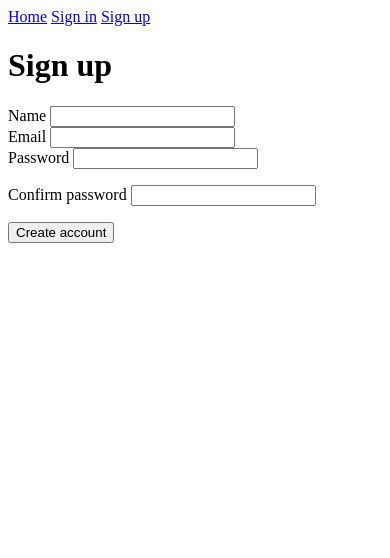
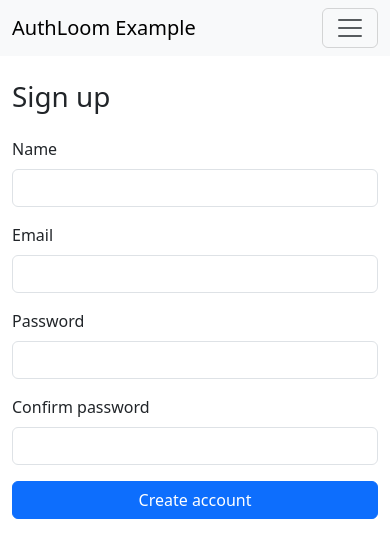
Before and after one commit to sreekarnv/authloom, a FastAPI app: template examples/credentials_auth_postgres/templates/auth/signup.jinja2 in a window 390 px wide. Shown: the top 558 px of the page. Run offline with FastAPI, Linux system fonts and the light colour scheme; the template is opened without the code that fills it, so the values that code supplies are empty; parts of the project's set-up code (start-up, migrations or seed data) failed here and were passed over.

Commit message:
💄 feat: style auth example templates with bootstrap

```diff
--- a/examples/credentials_auth_postgres/templates/auth/signup.jinja2
+++ b/examples/credentials_auth_postgres/templates/auth/signup.jinja2
@@ -1,13 +1,29 @@
 {% extends "base.jinja2" %}
 {% block title %}Sign up{% endblock %}
 {% block content %}
-<h1>Sign up</h1>
-<form method="post" action="/signup">
+<div class="row justify-content-center">
+<div class="col-12 col-md-8 col-lg-5">
+<h1 class="mb-4">Sign up</h1>
+<form method="post" action="/signup" class="vstack gap-3">
     <input type="hidden" name="csrf_token" value="{{ csrf_token }}">
-    <div><label>Name <input name="name" value="{{ form.name|default('') }}" required></label></div>
-    <div><label>Email <input type="email" name="email" value="{{ form.email|default('') }}" required></label></div>
-    <div><label>Password <input type="password" name="password" required></label></div>
-    <p><label>Confirm password <input type="password" name="password_confirm" required></label></p>
-    <button type="submit">Create account</button>
+    <div>
+        <label for="name" class="form-label">Name</label>
+        <input id="name" class="form-control" name="name" value="{{ form.name|default('') }}" required>
+    </div>
+    <div>
+        <label for="email" class="form-label">Email</label>
+        <input id="email" class="form-control" type="email" name="email" value="{{ form.email|default('') }}" required>
+    </div>
+    <div>
+        <label for="password" class="form-label">Password</label>
+        <input id="password" class="form-control" type="password" name="password" required>
+    </div>
+    <div>
+        <label for="password_confirm" class="form-label">Confirm password</label>
+        <input id="password_confirm" class="form-control" type="password" name="password_confirm" required>
+    </div>
+    <button type="submit" class="btn btn-primary">Create account</button>
 </form>
+</div>
+</div>
 {% endblock %}
--- a/examples/credentials_auth_postgres/templates/base.jinja2
+++ b/examples/credentials_auth_postgres/templates/base.jinja2
@@ -4,25 +4,54 @@
     <meta charset="utf-8">
     <meta name="viewport" content="width=device-width, initial-scale=1">
     <title>{% block title %}AuthLoom example{% endblock %}</title>
+    <link href="https://cdn.jsdelivr.net/npm/bootstrap@5.3.8/dist/css/bootstrap.min.css" rel="stylesheet" integrity="sha384-sRIl4kxILFvY47J16cr9ZwB07vP4J8+LH7qKQnuqkuIAvNWLzeN8tE5YBujZqJLB" crossorigin="anonymous">
 </head>
 <body>
-    <nav>
-        <a href="/">Home</a>
-        {% if user %}
-        <a href="/account">Account</a>
-        <form method="post" action="/signout">
-            <input type="hidden" name="csrf_token" value="{{ csrf_token }}">
-            <button type="submit">Sign out</button>
-        </form>
-        {% else %}
-        <a href="/signin">Sign in</a>
-        <a href="/signup">Sign up</a>
-        {% endif %}
+    <nav class="navbar navbar-expand-lg bg-body-tertiary">
+        <div class="container">
+            <a class="navbar-brand" href="/">AuthLoom Example</a>
+            <button
+                class="navbar-toggler"
+                type="button"
+                data-bs-toggle="collapse"
+                data-bs-target="#main-navbar-collapse"
+                aria-controls="main-navbar-collapse"
+                aria-expanded="false"
+                aria-label="Toggle navigation">
+                <span class="navbar-toggler-icon"></span>
+            </button>
+            <div class="collapse navbar-collapse" id="main-navbar-collapse">
+                <ul class="navbar-nav ms-auto mb-lg-0">
+                    {% if user %}
+                    <li class="nav-item">
+                        <a class="nav-link" href="/account">Account</a>
+                    </li>
+                    {% else %}
+                    <li class="nav-item">
+                        <a class="nav-link" href="/signin">Sign in</a>
+                    </li>
+                    <li class="nav-item">
+                        <a class="nav-link" href="/signup">Sign up</a>
+                    </li>
+                    {% endif %}
+                </ul>
+            </div>
+            {% if user %}
+                <form method="post" action="/signout" class="d-inline ms-lg-3">
+                    <input type="hidden" name="csrf_token" value="{{ csrf_token }}">
+                    <button type="submit" class="btn btn-outline-secondary btn-sm">Sign out</button>
+                </form>
+            {% endif  %}
+        </div>
     </nav>
 
-    {% if message %}<p>{{ message }}</p>{% endif %}
-    {% if error %}<p>{{ error }}</p>{% endif %}
+    <main class="container py-4">
+        {% if message %}<div class="alert alert-info" role="alert">{{ message }}</div>{% endif %}
+        {% if error %}<div class="alert alert-danger" role="alert">{{ error }}</div>{% endif %}
 
-    {% block content %}{% endblock %}
+        {% block content %}{% endblock %}
+    </main>
+
+    <script src="https://cdn.jsdelivr.net/npm/bootstrap@5.3.8/dist/js/bootstrap.bundle.min.js" integrity="sha384-FKyoEForCGlyvwx9Hj09JcYn3nv7wiPVlz7YYwJrWVcXK/BmnVDxM+D2scQbITxI" crossorigin="anonymous"></script>
 </body>
 </html>
```
Also changed, not shown: examples/credentials_auth_postgres/templates/account.jinja2 (+15 -7 lines), examples/credentials_auth_postgres/templates/auth/change_password.jinja2 (+19 -6 lines), examples/credentials_auth_postgres/templates/auth/forgot_password.jinja2 (+12 -5 lines), examples/credentials_auth_postgres/templates/auth/reset_password.jinja2 (+15 -5 lines), examples/credentials_auth_postgres/templates/auth/signin.jinja2 (+16 -6 lines), examples/credentials_auth_postgres/templates/check_email.jinja2 (+7 -3 lines), examples/credentials_auth_postgres/templates/verify_email.jinja2 (+7 -3 lines).
